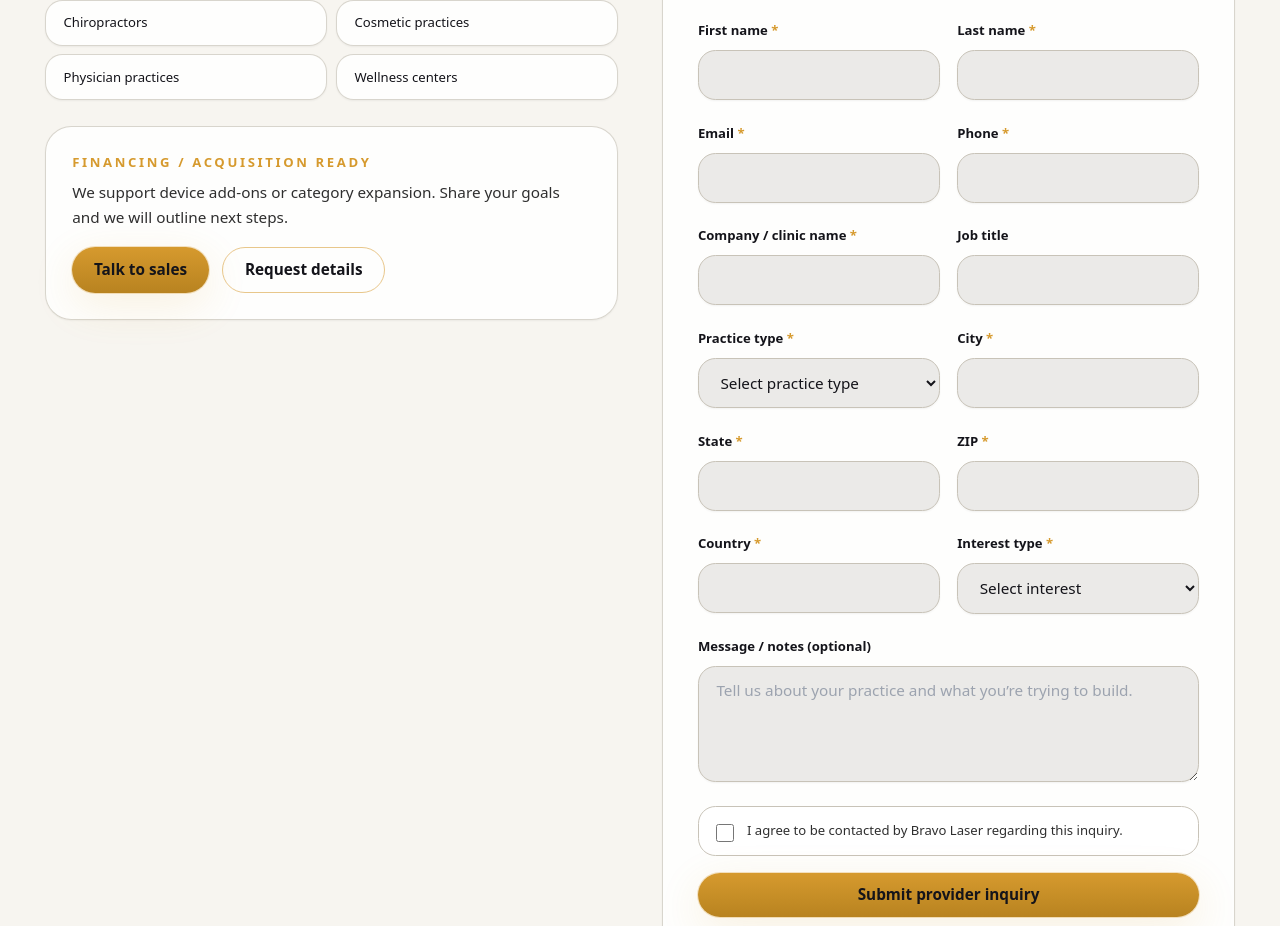
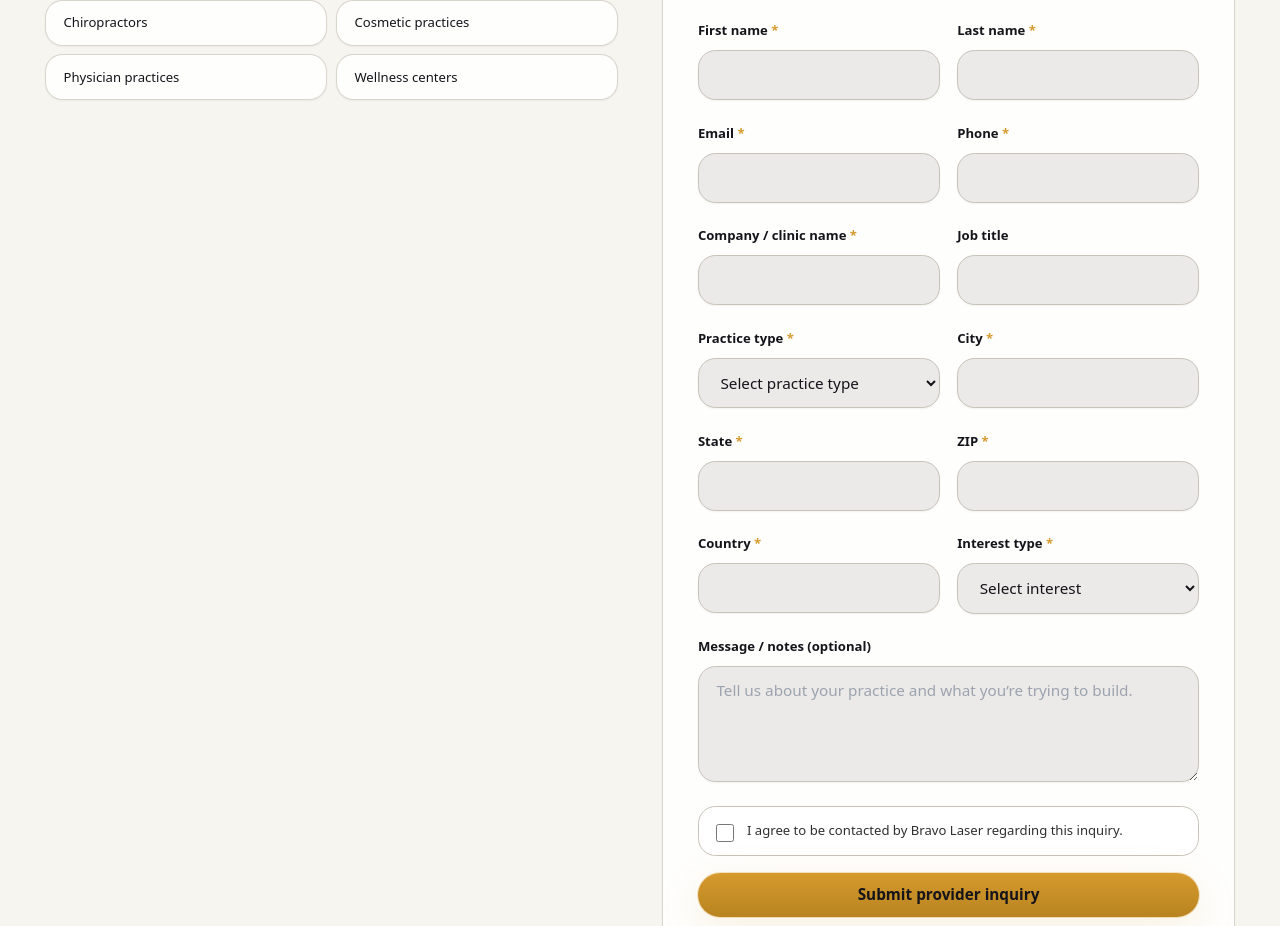
Before and after one commit to GOZOTA01/Bravo_Website, a Next.js app: page /provider-benefits in a window 1280 px wide. Shown: the part 2460-3386 px from the top of the page. Built offline with nearby package versions, Linux system fonts and the light colour scheme.

Commit message:
Remove financing section from ProviderBenefitsPage to simplify layout and enhance user experience

```diff
--- a/app/(site)/provider-benefits/page.tsx
+++ b/app/(site)/provider-benefits/page.tsx
@@ -224,23 +224,6 @@ export default function ProviderBenefitsPage() {
                 </li>
               ))}
             </ul>
-
-            <div className="glass rounded-3xl p-6 shadow-sm">
-              <p className="text-xs font-semibold uppercase tracking-[0.2em] text-brand-gold">
-                Financing / acquisition ready
-              </p>
-              <p className="mt-2 text-sm leading-relaxed text-ink.soft">
-                We support device add-ons or category expansion. Share your goals and we will outline next steps.
-              </p>
-              <div className="mt-4 flex flex-wrap gap-3">
-                <ButtonLink href="/contact?type=provider" variant="primary">
-                  Talk to sales
-                </ButtonLink>
-                <ButtonLink href="/contact?type=provider" variant="outline">
-                  Request details
-                </ButtonLink>
-              </div>
-            </div>
           </div>
 
           <div className="glass rounded-3xl p-8 shadow-sm">
```
